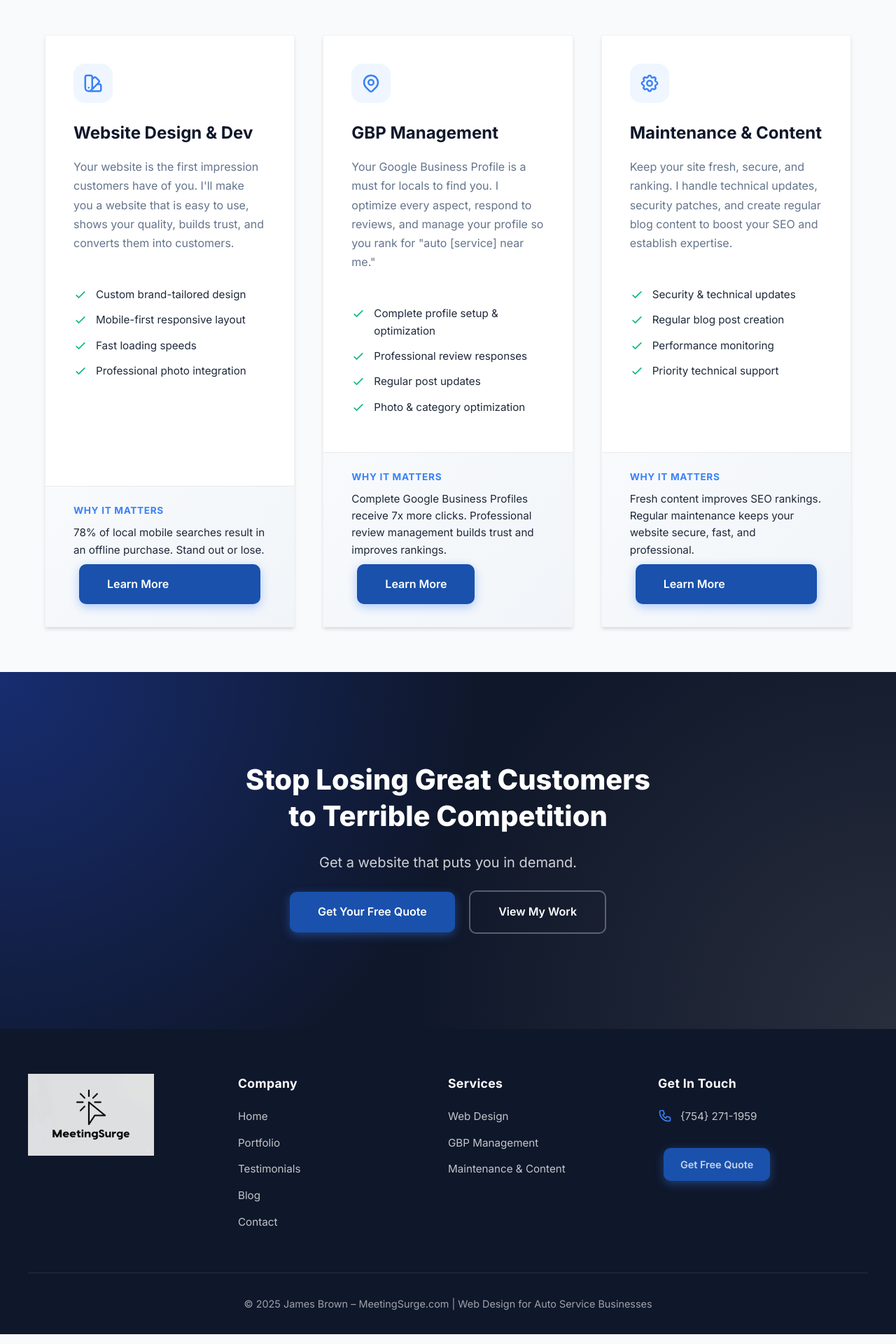
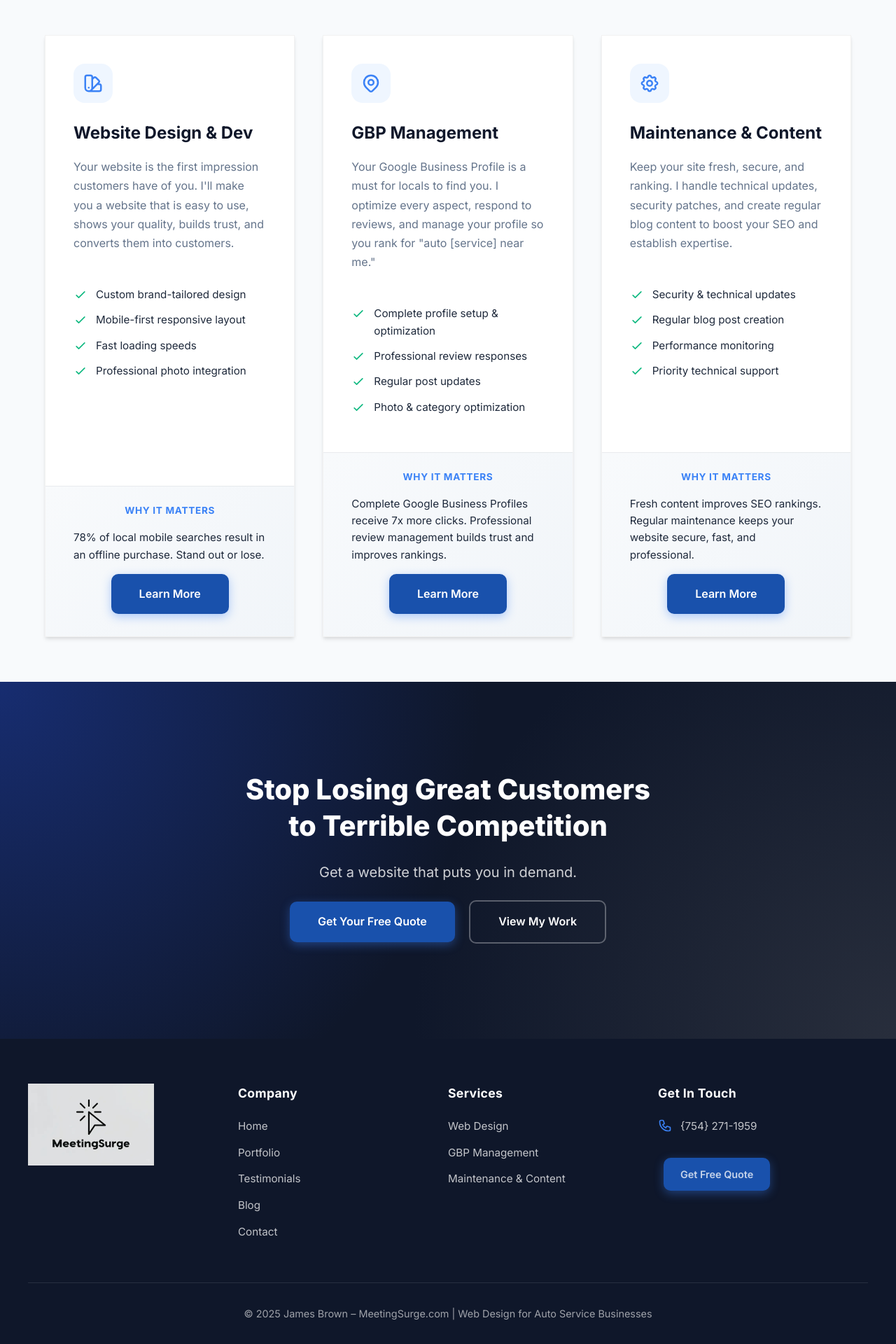
Before and after one commit to JamesBrownR/MeetingSurge, a Jekyll site: the page built from services/index.html, in a window 1280 px wide. Shown: the part 652-2572 px from the top of the page at 70% size. Built offline with Jekyll 4.4.1, drawn with Linux system fonts in a browser that asks for light colours.

Commit message:
Update index.html

```diff
--- a/services/index.html
+++ b/services/index.html
@@ -118,6 +118,8 @@ description: Professional web design services for auto repair shops... custom we
      justify-content:center;
      flex-direction: column;
      display:flex;
+     align-items: center;
+     gap: 7px;
     }
 
     .impact-box h4 {
```
